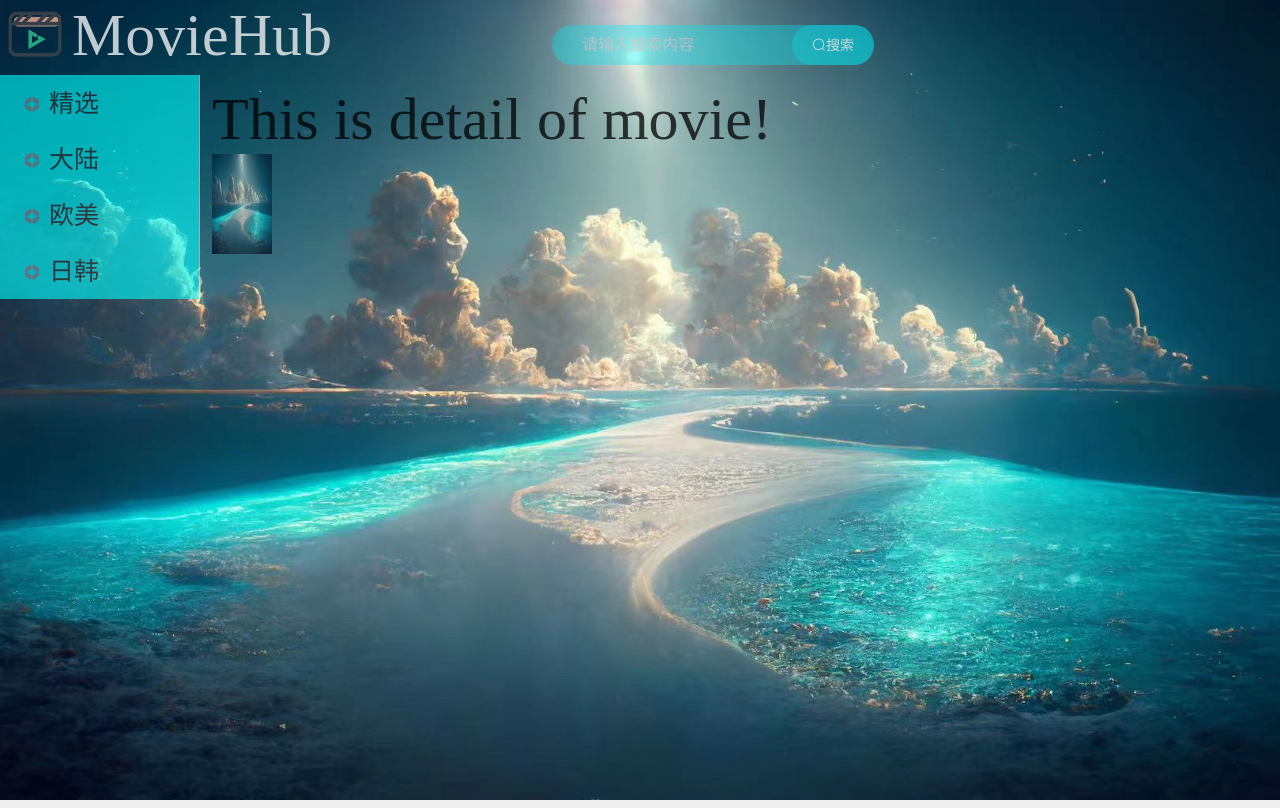
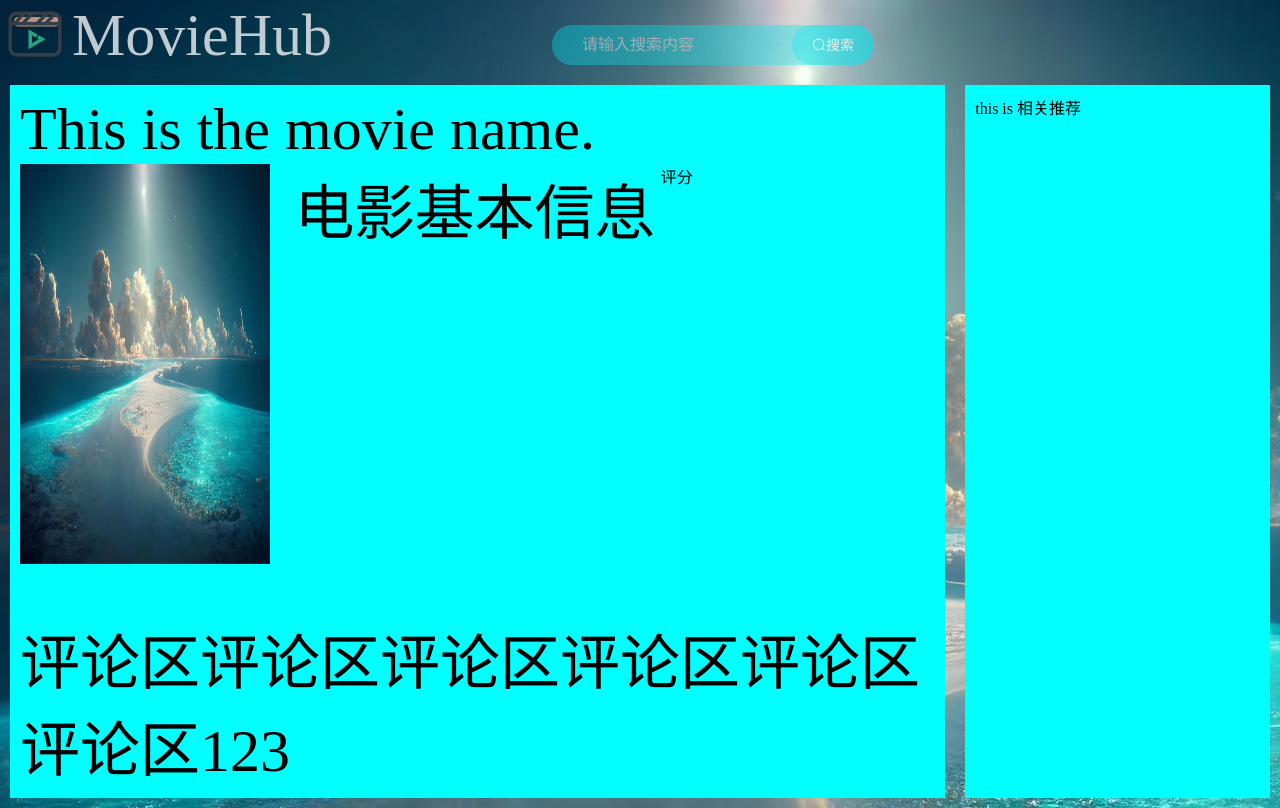
Before and after one commit to lzy102030/MovieHub, a Vue app: page /movie in a window 1280 px wide. Built offline with nearby package versions, Linux system fonts and the light colour scheme.

Commit message:
新增电影详情页

```diff
--- a/src/router/index.js
+++ b/src/router/index.js
@@ -11,6 +11,11 @@ const routes = [
         path: '/login',
         name: 'Login',
         component: () => import('@/views/login/Login.vue')
+    },
+    {
+        path: '/movie',
+        name: 'Movie',
+        component: () => import('@/views/movie/Movie.vue')
     },
     //主页
     {
@@ -32,16 +37,10 @@ const routes = [
                 // which is lazy-loaded when the route is visited.
                 component: () => import(/* webpackChunkName: "about" */ '../views/AboutView.vue')
             },
-            {
-                path: 'movie',
-                name: 'Movie',
-                // route level code-splitting
-                // this generates a separate chunk (about.[hash].js) for this route
-                // which is lazy-loaded when the route is visited.
-                component: () => import(/* webpackChunkName: "about" */'@/views/movie/Movie')
-            }
+
         ]
-    }
+    },
+
 ]
 
 const router = new VueRouter({
--- a/src/views/home/HomeView.vue
+++ b/src/views/home/HomeView.vue
@@ -129,7 +129,9 @@ export default {
       //this.photo = "@/assets/logo.png"
     },
     openDetail(){
-      this.$router.push('/movie')
+      // this.$router.push('/movie')
+      const routerUrl = this.$router.resolve('/movie')
+      window.open(routerUrl.href)
     }
   }
 }
--- a/src/views/login/Login.vue
+++ b/src/views/login/Login.vue
@@ -36,6 +36,7 @@ export default {
       //     this.$notify.error(res.msg)
       //   }
       // })
+      this.$router.push('/')
     }
   }
 }
--- a/src/views/movie/Movie.vue
+++ b/src/views/movie/Movie.vue
@@ -1,9 +1,53 @@
 <template>
-  <div>
-    <span style="font-size: 60px">This is detail of movie!</span>
-    <div style="display: flex">
-      <img :src="this.movie.image" class="image">
+  <div class="wrapper">
+    <!--头部区域-->
+    <div id="building" style="height: 70px; line-height: 70px; margin-bottom: 5px; ">
+      <img src="@/assets/logo.png" alt="" style="width: 60px; height: 60px; position: relative; top: 4px; left: 5px;">
+      <span style="margin-left: 12px; font-size: 60px; color: white; font-family: 'Bell MT'">MovieHub</span>
+      <!--搜索框-->
+      <div class="el-input_box">
+        <el-input class="el-input__inner" placeholder="请输入搜索内容" size="large"></el-input>
+        <el-button class="el-button_wrapper" type="primary" size="large">
+          <i class="el-icon-search"></i>搜索
+        </el-button>
+      </div>
     </div>
+
+    <!--主体-->
+    <section>
+      <!--电影基本信息及评论-->
+      <article>
+        <div>
+          <span style="font-size: 60px; font-family: 华文中宋">This is the movie name.</span>
+        </div>
+        <div class="out_div">
+          <!--图片-->
+          <div class="picture">
+            <img :src="this.movie.image" class="image">
+          </div>
+          <!--基本信息-->
+          <div class="info">
+            <span style="font-size: 60px">
+              电影基本信息
+            </span>
+          </div>
+          <!--评分-->
+          <div class="comment">
+            <span>评分</span>
+          </div>
+        </div>
+
+        <!--评论区-->
+        <div style="margin-top: 50px">
+          <span style="font-size: 60px">评论区评论区评论区评论区评论区评论区123</span>
+        </div>
+      </article>
+
+      <!--侧边相关推荐-->
+      <article style="width: 30%">
+        <span>this is 相关推荐</span>
+      </article>
+    </section>
   </div>
 </template>
 
@@ -21,8 +65,73 @@ export default {
 </script>
 
 <style scoped>
+.wrapper {
+  background: url("@/assets/background.jpg");
+  overflow: hidden;
+}
+
+.out_div {
+  display: flex;
+  flex: 1;
+  flex-flow: row;
+}
+
+.picture{
+  width: 30%;
+}
+
+.info{
+  width: 40%;
+}
+
+.comment{
+  width: 30%;
+}
+
+section {
+  display: flex;
+  flex-flow: row;
+}
+
+article {
+  padding: 10px;
+  margin: 10px;
+  background: aqua;
+}
+
 .image {
-  width: 60px;
-  height: 100px;
+  height: 400px;
+  width: 250px;
+  display: flex;
+}
+
+#building {
+  /*设置透明度，0为完全透明，1为不透明*/
+  opacity: 0.75;
+  display: flex;
+}
+
+.el-input_box {
+  height: 40px;
+  margin-left: 220px;
+  margin-top: 25px;
+  border-radius: 95px;
+  background: rgb(0 234 245 / 48%);
+  display: flex;
+}
+
+/deep/ .el-input__inner {
+  width: 240px;
+  background-color: transparent; /*覆盖原背景颜色，设置成透明 */
+  border-radius: 95px;
+  border: 0;
+  box-shadow: 0 0 0 0px;
+}
+
+.el-button_wrapper {
+  background: rgb(0 234 245 / 48%);
+  border-radius: 95px;
+  border: 0;
+  box-shadow: 0 0 0 0px;
 }
 </style>
```
